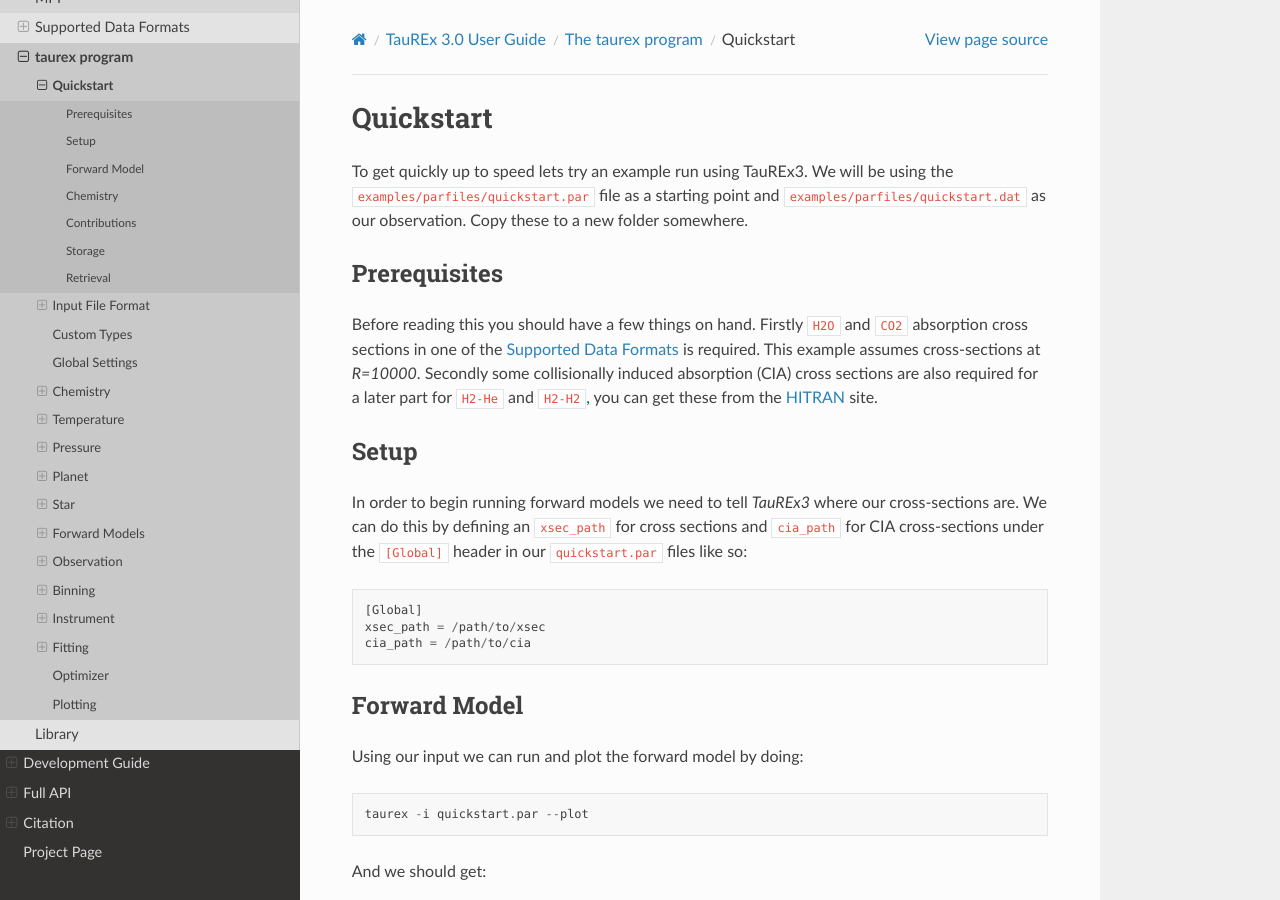
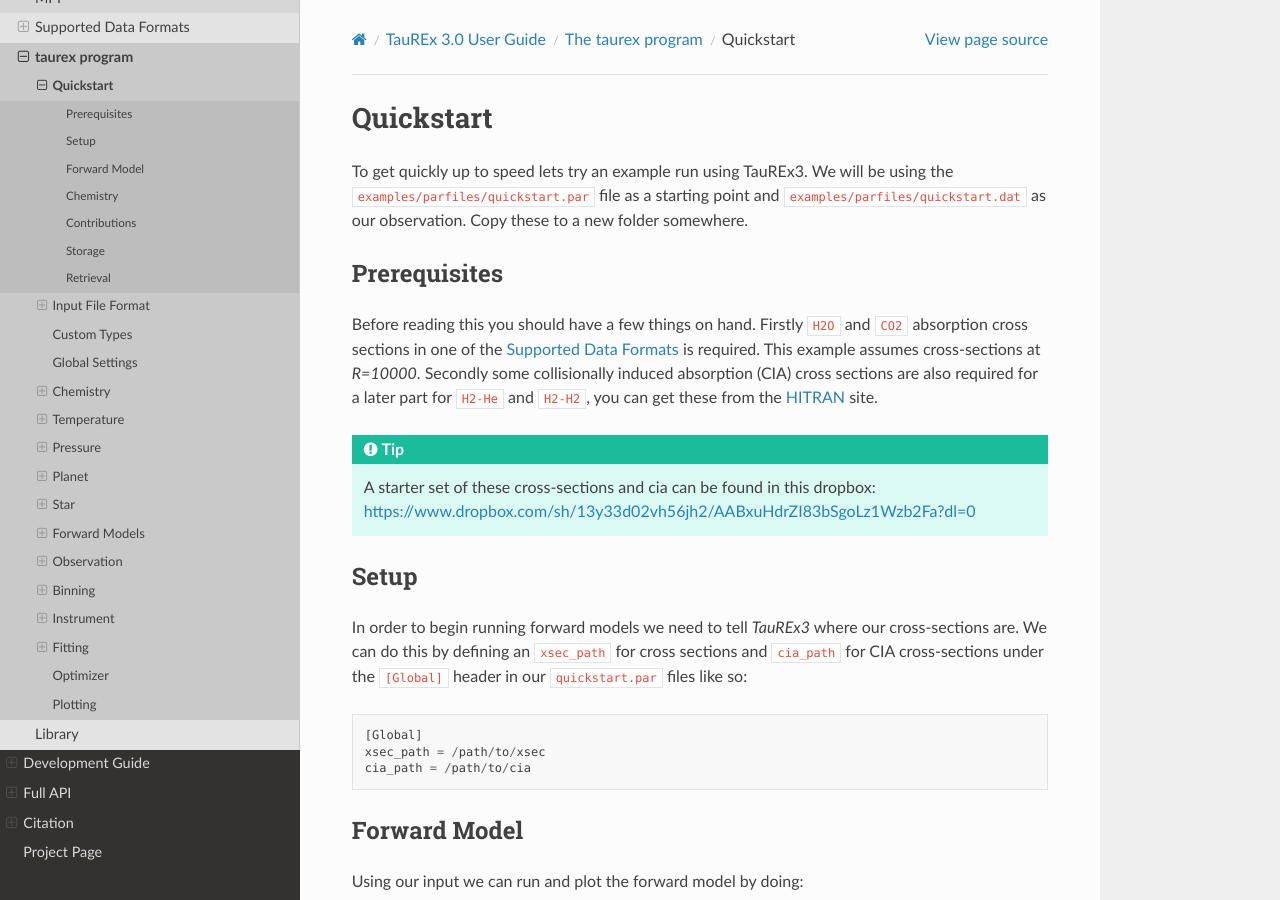
Before and after one commit to ucl-exoplanets/TauREx3_public, a Sphinx documentation site: the page built from doc/source/user/taurex/quickstart.rst, in a window 1280 px wide and 900 px high. Built offline with Sphinx 7.4.7 and the Read the Docs theme 2.0.0, drawn with Linux system fonts in a browser that asks for light colours; pages that are not in the unit, such as notebooks, are missing from menus.

Commit message:
Included link to Ingos dataset

```diff
--- a/doc/source/user/taurex/quickstart.rst
+++ b/doc/source/user/taurex/quickstart.rst
@@ -15,6 +15,11 @@
 in one of the :ref:`supported_data_formats` is required. This example assumes cross-sections at *R=10000*.
 Secondly some collisionally induced absorption (CIA) cross sections are also
 required for a later part for ``H2-He`` and ``H2-H2``, you can get these from the HITRAN_ site.
+
+.. tip::
+    A starter set of these cross-sections and cia can be found in this dropbox: https://www.dropbox.com/sh/13y33d02vh56jh2/AABxuHdrZI83bSgoLz1Wzb2Fa?dl=0
+
+
 
 Setup
 ------
```
